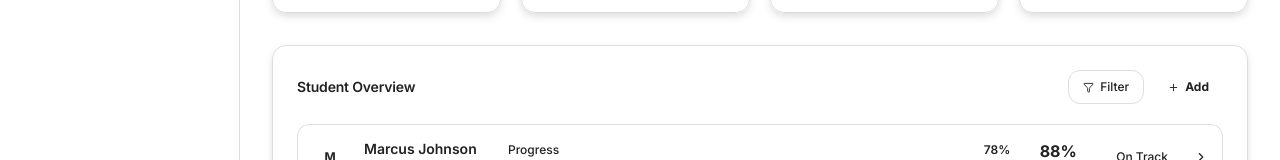
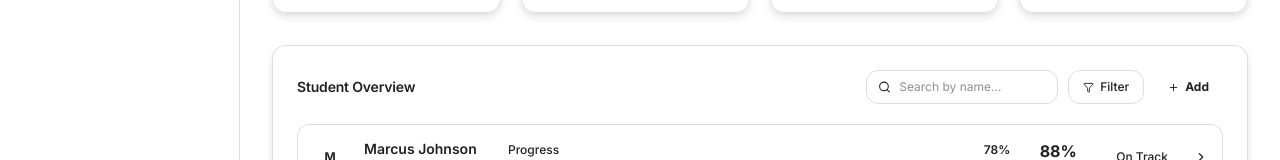
Before and after one commit to springboardmentor98765v/ai-signlanguage-platform-si7-team-one, a React (Vite) app: page /instructor in a window 1280 px wide. Shown: the part 239-399 px from the top of the page. Built offline with nearby package versions, Linux system fonts and the light colour scheme; sample sign-in values are in the browser's storage.

Commit message:
M2 Day 4: Add real-time student search to Instructor Dashboard, filters by name with empty state message

```diff
--- a/src/app/pages/InstructorDashboard.tsx
+++ b/src/app/pages/InstructorDashboard.tsx
@@ -12,27 +12,43 @@ import { MCard } from "../components/shared/MCard";
 import { Bdg, PBar } from "../components/shared/Indicators";
 
 export default function InstructorDashboard({ go }: { go: (s: Screen) => void }) {
+  const [search, setSearch] = useState("");
+
   const students = [
-    { name: "Marcus Johnson", pct: 78, acc: 88, last: "Today",    status: "on-track" },
-    { name: "Priya Patel",    pct: 45, acc: 62, last: "3d ago",   status: "at-risk" },
-    { name: "Leo Finch",      pct: 91, acc: 95, last: "Today",    status: "excellent" },
-    { name: "Amara Osei",     pct: 33, acc: 58, last: "5d ago",   status: "at-risk" },
-    { name: "Tom Nguyen",     pct: 67, acc: 81, last: "Yesterday",status: "on-track" },
-    { name: "Sofia Reyes",    pct: 88, acc: 92, last: "Today",    status: "excellent" },
+    { name: "Marcus Johnson", pct: 78, acc: 88, last: "Today",     status: "on-track" },
+    { name: "Priya Patel",    pct: 45, acc: 62, last: "3d ago",    status: "at-risk" },
+    { name: "Leo Finch",      pct: 91, acc: 95, last: "Today",     status: "excellent" },
+    { name: "Amara Osei",     pct: 33, acc: 58, last: "5d ago",    status: "at-risk" },
+    { name: "Tom Nguyen",     pct: 67, acc: 81, last: "Yesterday", status: "on-track" },
+    { name: "Sofia Reyes",    pct: 88, acc: 92, last: "Today",     status: "excellent" },
   ];
+
+  const filtered = students.filter(s =>
+    s.name.toLowerCase().includes(search.toLowerCase())
+  );
+
   return (
     <div className="p-8 space-y-8 max-w-7xl mx-auto">
       <div className="grid grid-cols-4 gap-5">
-        <MCard icon={Users}        label="Total Students"   value="24"  delta="3 new this week"  col="cyan" />
-        <MCard icon={TrendingUp}   label="Avg Class Progress" value="67%" delta="+5% vs last week" col="emerald" />
-        <MCard icon={AlertTriangle}label="At-Risk Students" value="4"   delta="need attention"   col="amber" />
-        <MCard icon={CheckCircle}  label="Completions"      value="8"   delta="this month"       col="violet" />
+        <MCard icon={Users}         label="Total Students"    value="24"  delta="3 new this week"  col="cyan" />
+        <MCard icon={TrendingUp}    label="Avg Class Progress" value="67%" delta="+5% vs last week" col="emerald" />
+        <MCard icon={AlertTriangle} label="At-Risk Students"  value="4"   delta="need attention"   col="amber" />
+        <MCard icon={CheckCircle}   label="Completions"       value="8"   delta="this month"       col="violet" />
       </div>
 
-      <div className="bg-card border border-border rounded-[14px]  p-6 " style={{ boxShadow: 'var(--card-shadow)' }}>
+      <div className="bg-card border border-border rounded-[14px] p-6" style={{ boxShadow: 'var(--card-shadow)' }}>
         <div className="flex items-center justify-between mb-5">
           <h3 className="font-semibold text-foreground text-sm">Student Overview</h3>
-          <div className="flex gap-2.5">
+          <div className="flex gap-2.5 items-center">
+            <div className="relative">
+              <Search size={13} className="absolute left-3 top-1/2 -translate-y-1/2 text-muted-foreground" />
+              <input
+                value={search}
+                onChange={e => setSearch(e.target.value)}
+                placeholder="Search by name..."
+                className="bg-muted border border-border rounded-xl pl-8 pr-3 py-2 text-xs text-foreground focus:outline-none focus:border-primary/50 w-48"
+              />
+            </div>
             <button className="flex items-center gap-1.5 bg-muted border border-border px-3.5 py-2 rounded-xl text-xs text-muted-foreground hover:text-foreground transition-colors">
               <Filter size={11} />Filter
             </button>
@@ -41,8 +57,13 @@ export default function InstructorDashboard({ go }: { go: (s: Screen) => void })
             </button>
           </div>
         </div>
+
+        {filtered.length === 0 && (
+          <p className="text-xs text-muted-foreground py-6 text-center">No students match "{search}"</p>
+        )}
+
         <div className="space-y-2">
-          {students.map(s => (
+          {filtered.map(s => (
             <button
               key={s.name}
               onClick={() => go("student-detail")}
```
